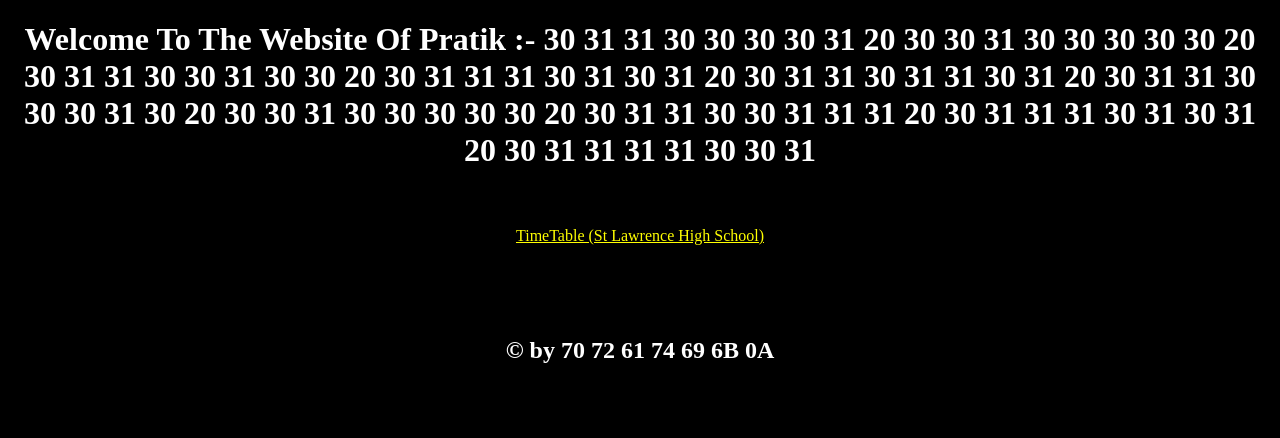
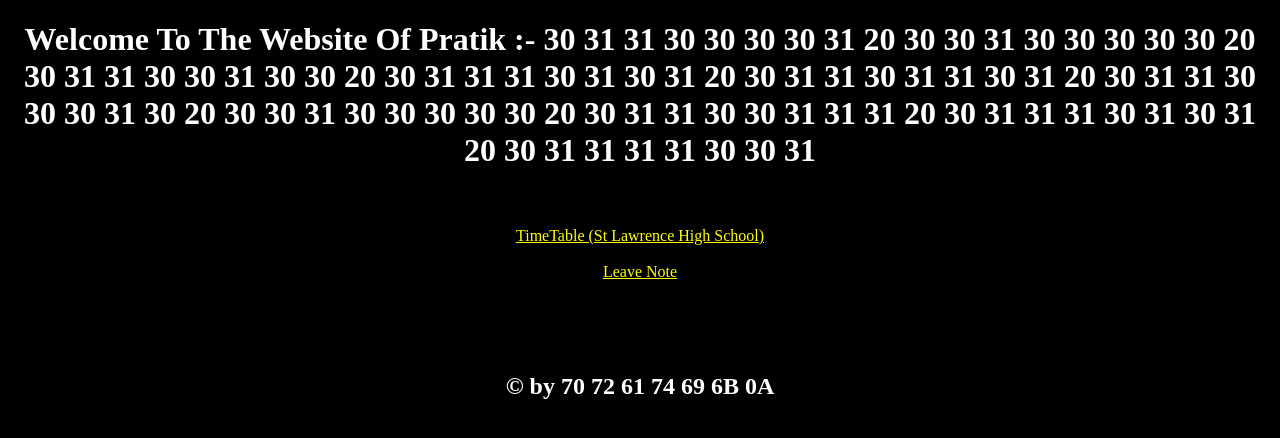
Before and after one commit to CyberPratik001/itz, a plain HTML site: page index.html in a window 1280 px wide. Drawn offline with Linux system fonts and the light colour scheme.

Commit message:
Add files via upload

```diff
--- a/index.html
+++ b/index.html
@@ -13,6 +13,8 @@
     <h1>Welcome To The Website Of Pratik :- 30 31 31 30 30 30 30 31 20 30 30 31 30 30 30 30 30 20 30 31 31 30 30 31 30 30 20 30 31 31 31 30 31 30 31 20 30 31 31 30 31 31 30 31 20 30 31 31 30 30 30 31 30 20 30 30 31 30 30 30 30 30 20 30 31 31 30 30 31 31 31 20 30 31 31 31 30 31 30 31 20 30 31 31 31 31 30 30 31</h1>
     <br><br>
     <a href="timetable.jpg">TimeTable (St Lawrence High School)</a>
+    <br><br>
+    <a href="Leave note.txt">Leave Note</a>
     <br><br><br><br><br>
     <h2>&copy; by 70 72 61 74 69 6B 0A</h2>
     </font>
```
Also changed, not shown: Leave note.txt (added).
